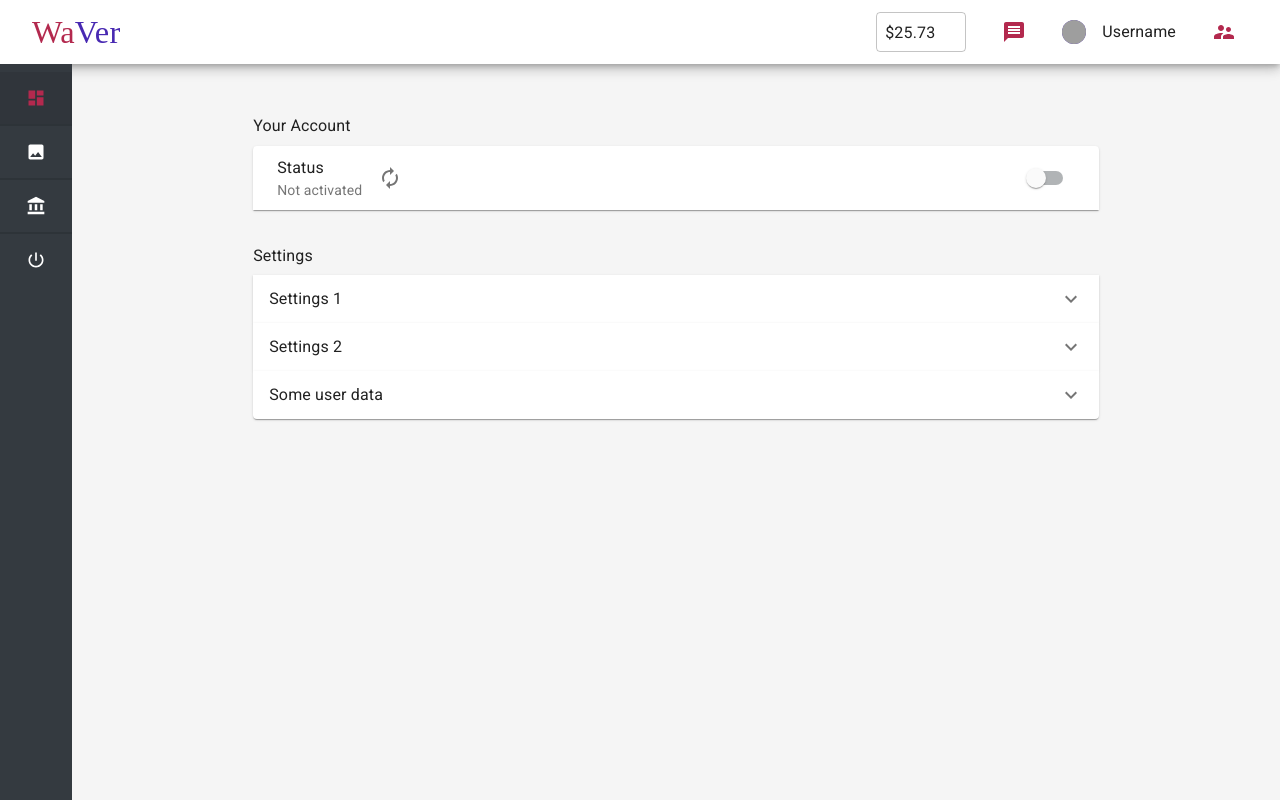
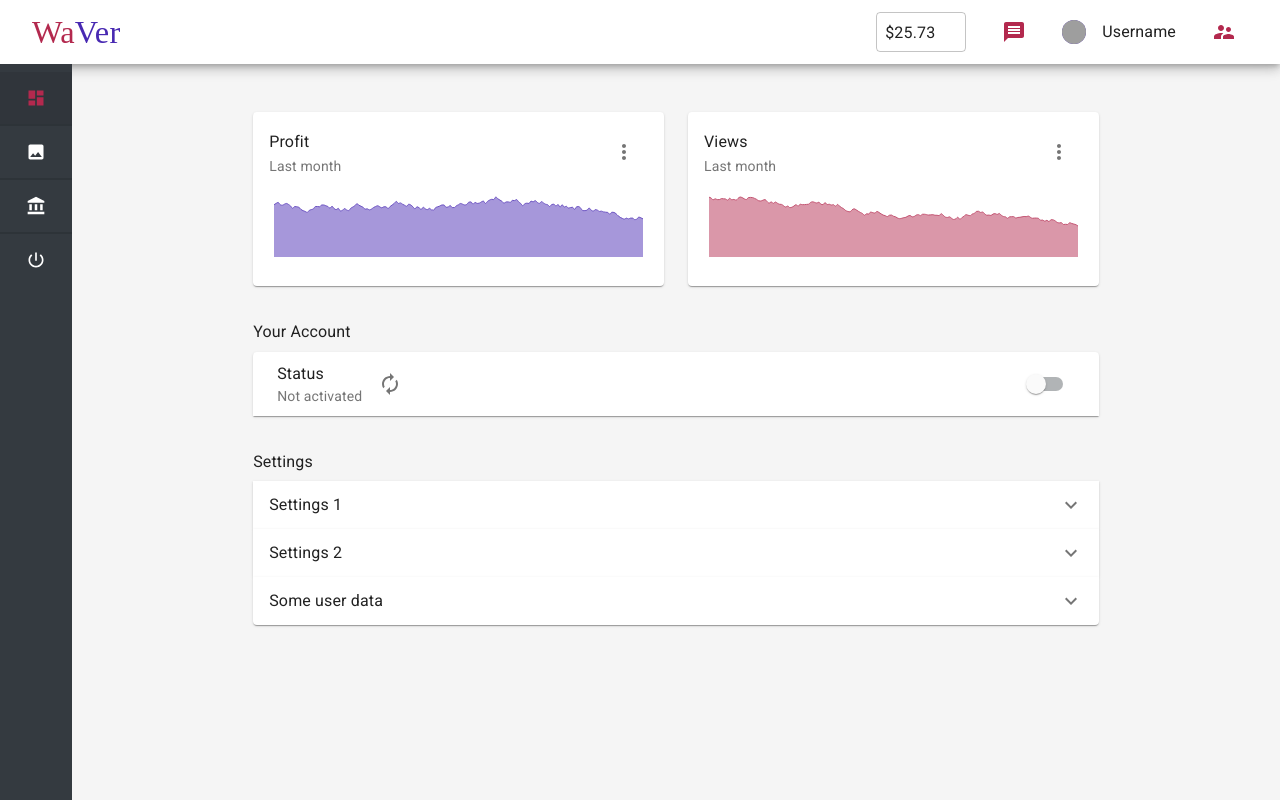
Before and after one commit to vitaliyMiskevuch1212/react-saas-template, a React (Create React App) app: page /c/dashboard in a window 1280 px wide. Built offline with nearby package versions, Linux system fonts and the light colour scheme; grey boxes are pictures that could not be loaded; a web font is replaced by a local one.

Commit message:
Data for statistics is now only created once (StatisticsArea.js)

```diff
--- a/src/logged_in/components/dashboard/StatisticsArea.js
+++ b/src/logged_in/components/dashboard/StatisticsArea.js
@@ -6,14 +6,12 @@ function StatisticsArea(props) {
   const { theme, CardChart, data } = props;
   return (
     CardChart &&
-    data.length >= 2 && (
+    data.profit.length >= 2 &&
+    data.views.length >= 2 && (
       <Grid container spacing={3}>
         <Grid item xs={12} md={6}>
           <CardChart
-            data={data.map(element => ({
-              value: element.profit,
-              timestamp: element.timestamp
-            }))}
+            data={data.profit}
             color={theme.palette.secondary.light}
             height="70px"
             title="Profit"
@@ -21,10 +19,7 @@ function StatisticsArea(props) {
         </Grid>
         <Grid item xs={12} md={6}>
           <CardChart
-            data={data.map(element => ({
-              value: element.views,
-              timestamp: element.timestamp
-            }))}
+            data={data.views}
             color={theme.palette.primary.light}
             height="70px"
             title="Views"
@@ -37,7 +32,7 @@ function StatisticsArea(props) {
 
 StatisticsArea.propTypes = {
   theme: PropTypes.object.isRequired,
-  data: PropTypes.arrayOf(PropTypes.object).isRequired,
+  data: PropTypes.object.isRequired,
   CardChart: PropTypes.elementType
 };
 
```
